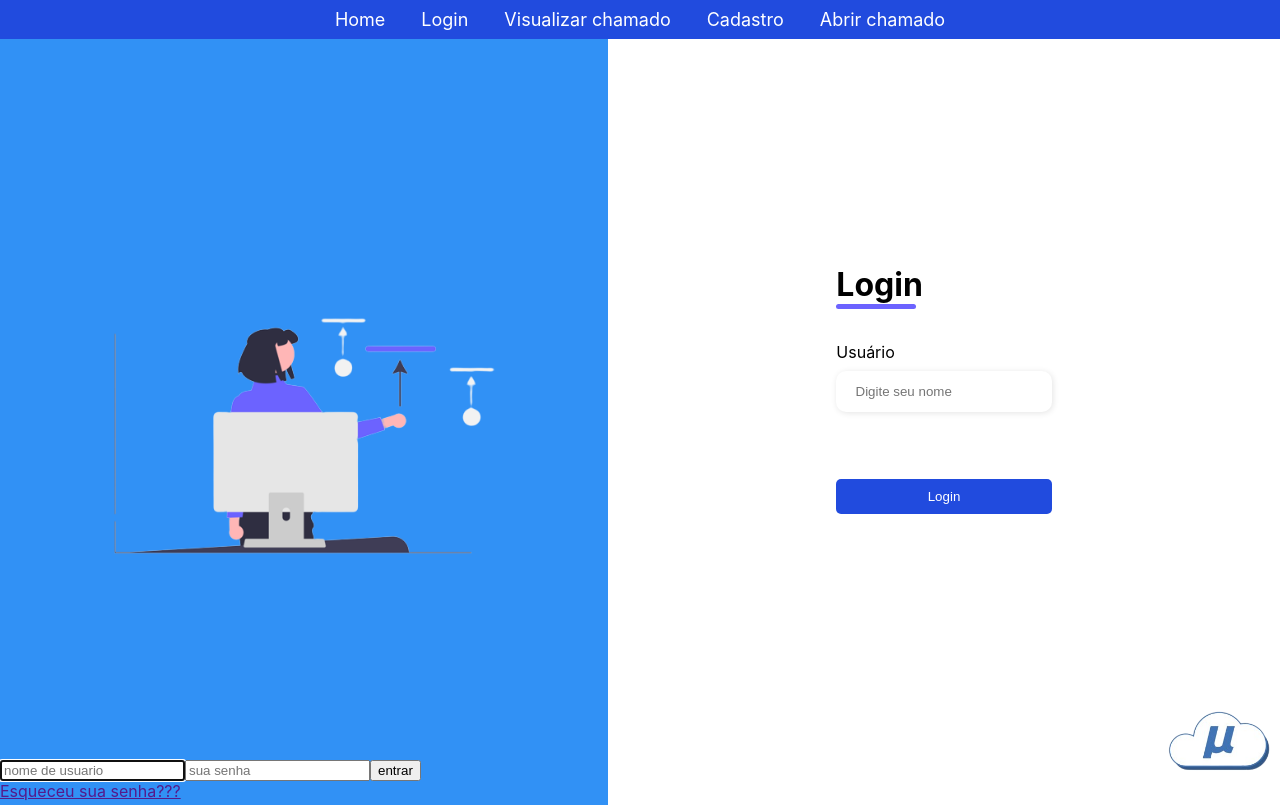
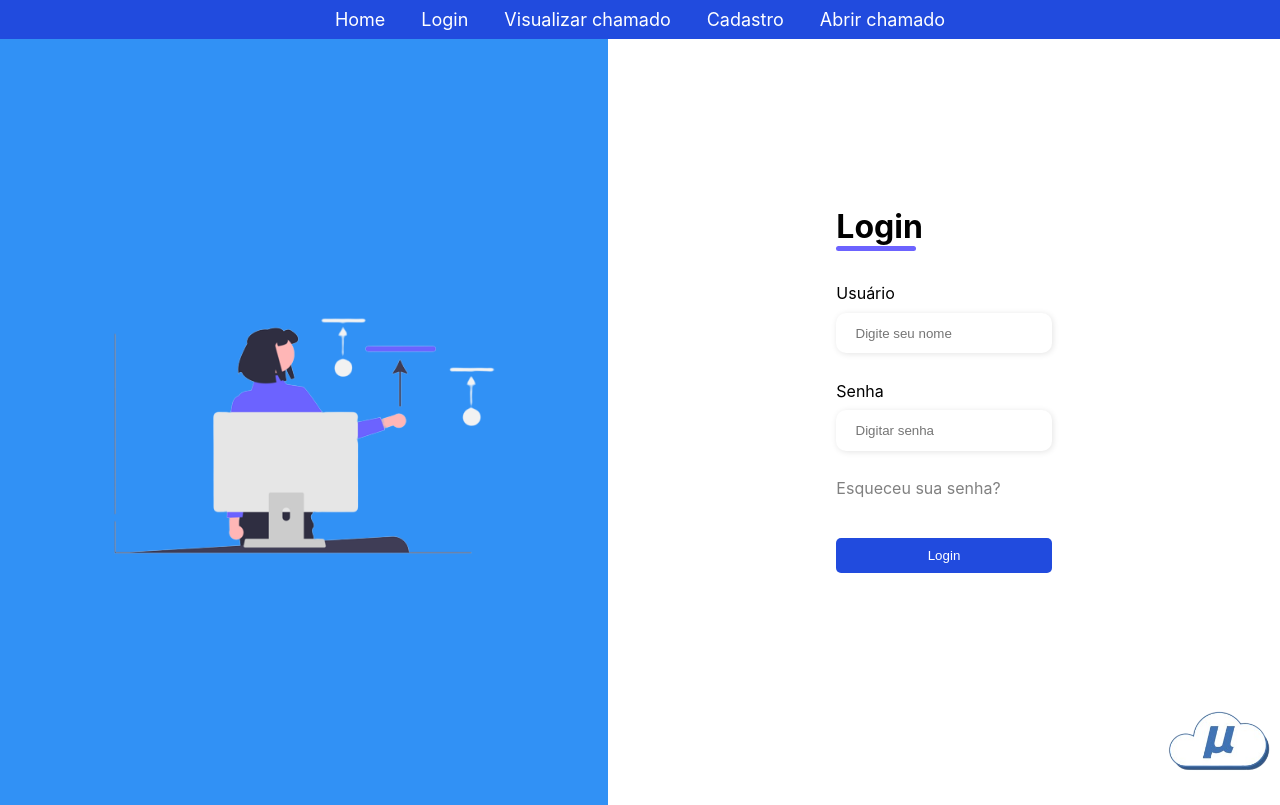
Before and after one commit to GabrielFAlves/codgo-noend, a React (Create React App) app: page /login in a window 1280 px wide. Built offline with nearby package versions, Linux system fonts and the light colour scheme.

Commit message:
Update Login.jsx

```diff
--- a/src/pages/Login.jsx
+++ b/src/pages/Login.jsx
@@ -28,7 +28,18 @@ function Login(){
                                 <label for='user'>Usuário</label>
                                 <input id='user' type='text' name='user' placeholder='Digite seu nome' required/>
                             </div>
+
+
+                            <div className='Input-box'>
+                                <label for='password'>Senha</label>
+                                <input id='password' type='password' name='password' placeholder='Digitar senha' required/>
                             </div>
+
+                            <div>
+                                <a href="#"  id='esqueceu_senha'>Esqueceu sua senha?</a>
+                            </div>
+                        </div>
+
                         <div className='Send-button'>
                                 <button><a href='#'>Login</a></button>
                         </div>
@@ -36,16 +47,6 @@ function Login(){
                 </div>
             </div>
 
-                            <form method='POST'>
-                                <input type="text" name='nome' placeholder='nome de usuario' autoFocus />
-                                <input type="password" name='senha' placeholder='sua senha' />
-                                <input type="submit" value="entrar" id='b-entrar' />
-                            </form>
-                            <a href=''>Esqueceu sua senha???</a>
-
-
-
-
             </LoginDiv>
         </>
     );
```
Lines whose indentation alone changed are shown as unchanged.
